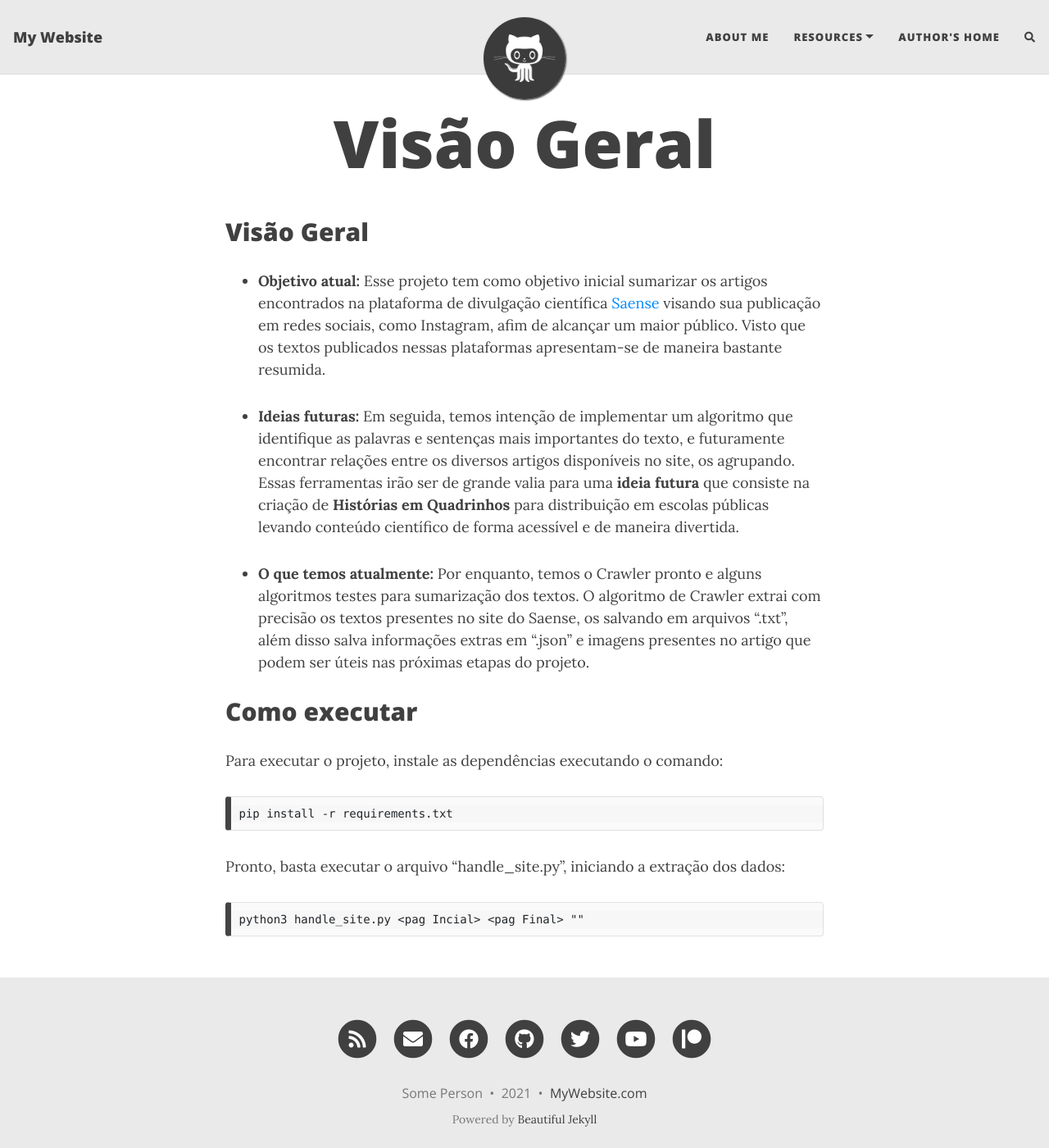
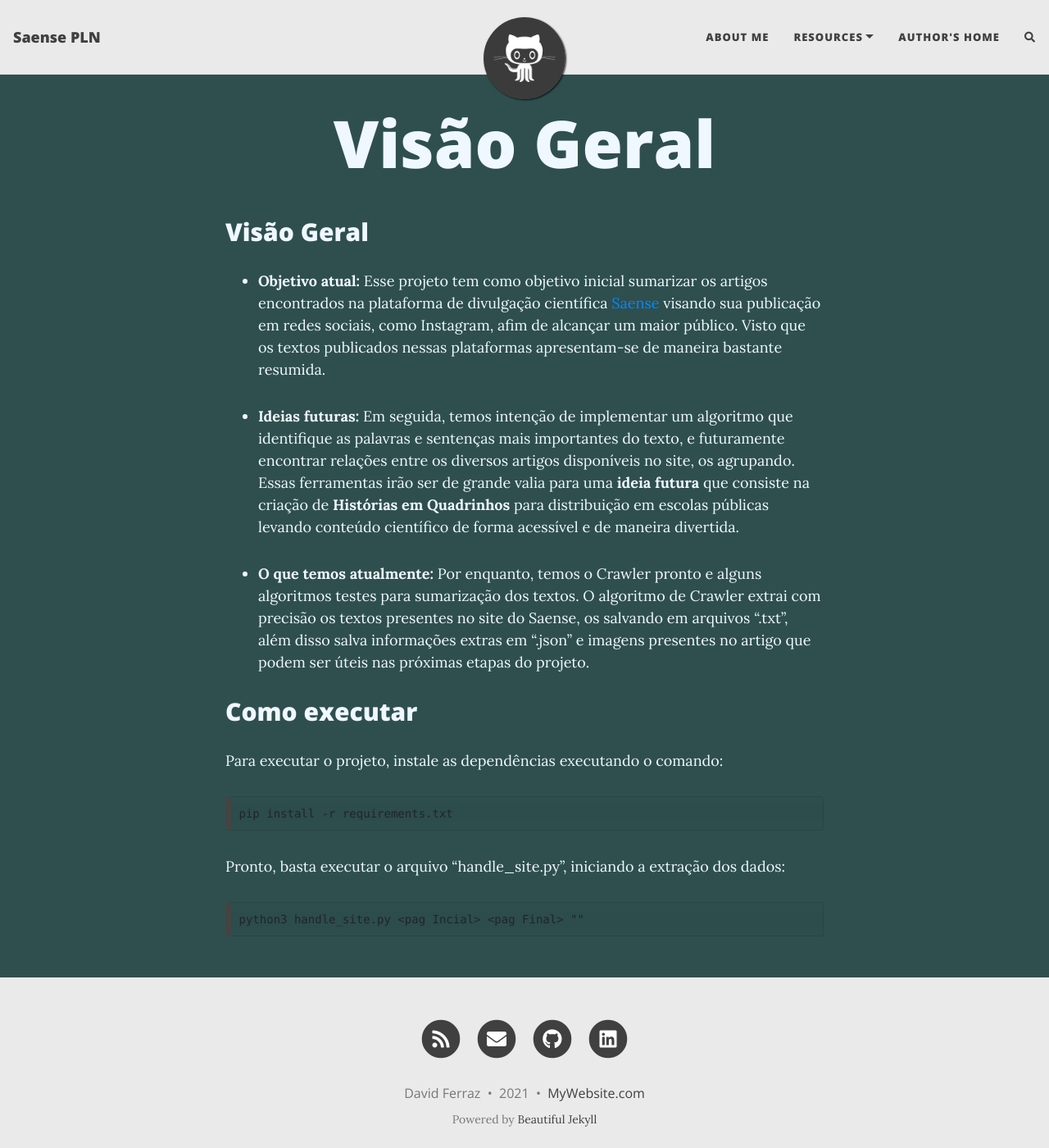
Before and after one commit to davidferraz01/Saense-PLN, a Jekyll site: the page built from index.md, in a window 1280 px wide and 1400 px high. Shown: the whole window at 82% size. Built offline with Jekyll 4.4.1, drawn with Linux system fonts in a browser that asks for light colours; nearby versions of some CDN libraries; our own code applies the rules of GitHub Pages for plain Markdown files; the list of posts is cut into pages by our own code; comment, search, counter and statistics services are not loaded; some of the changed lines change nothing that is shown.

Commit message:
Update _config.yml

```diff
--- a/_config.yml
+++ b/_config.yml
@@ -6,10 +6,10 @@
 # --- Required options --- #
 
 # Name of website
-title: My Website
+title: Saense PLN
 
 # Your name to show in the footer
-author: Some Person
+author: David Ferraz
 
 # --- List of links in the navigation bar --- #
 
@@ -39,16 +39,16 @@ round-avatar: true
 # Select the social network links that you want to show in the footer.
 # Uncomment the links you want to show and add your information to each one.
 social-network-links:
-  email: "someone@example.com"
+  email: "davidferrazufs@academico.ufs.br"
   rss: true  # remove this line if you don't want to show an RSS link at the bottom
-  facebook: deanattali
-  github: daattali
-  twitter: daattali
-  patreon: DeanAttali
-  youtube: c/daattali
+  #facebook: deanattali
+  github: 0xdferraz
+  #twitter: daattali
+  #patreon: DeanAttali
+  #youtube: c/daattali
+  linkedin: daattali
 #  medium: yourname
 #  reddit: yourname
-#  linkedin: daattali
 #  xing: yourname
 #  stackoverflow: "3943160/daattali"
 #  snapchat: deanat78
@@ -72,10 +72,8 @@ rss-description: This website is a virtual proof that I'm awesome
 
 # Select which social network share links to show in posts
 share-links-active:
-  twitter: true
-  facebook: true
+  github: true
   linkedin: true
-  vk: false
 
 # How to display the link to your website in the footer
 # Remove this if you don't want a link in the footer
@@ -103,8 +101,8 @@ post_search: true
 navbar-col: "#EAEAEA"
 navbar-text-col: "#404040"
 navbar-border-col: "#DDDDDD"
-page-col: "#FFFFFF"
-text-col: "#404040"
+page-col: "#2F4F4F"
+text-col: "#F0F8FF"
 link-col: "#008AFF"
 hover-col: "#0085A1"
 footer-col: "#EAEAEA"
```
